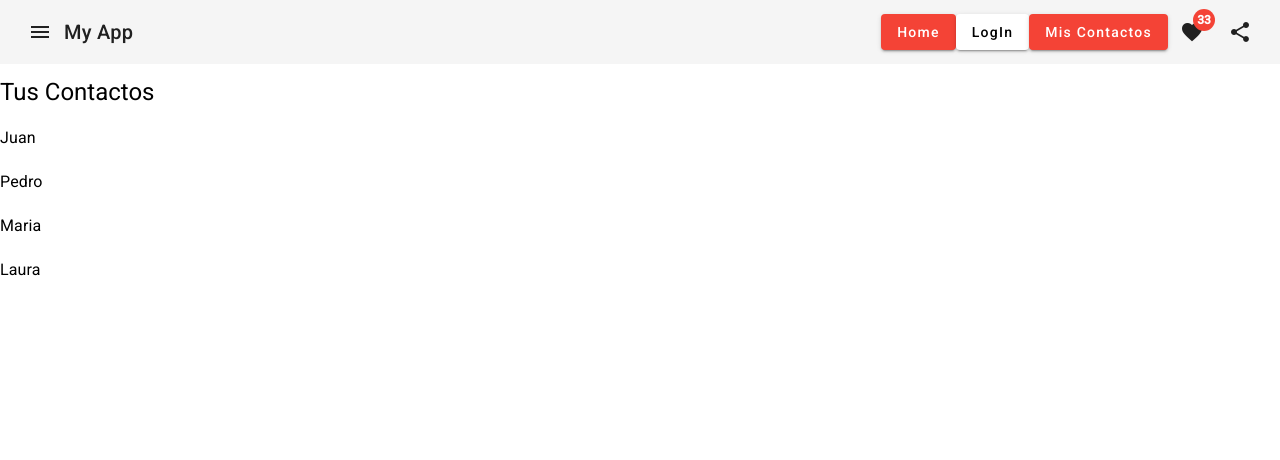
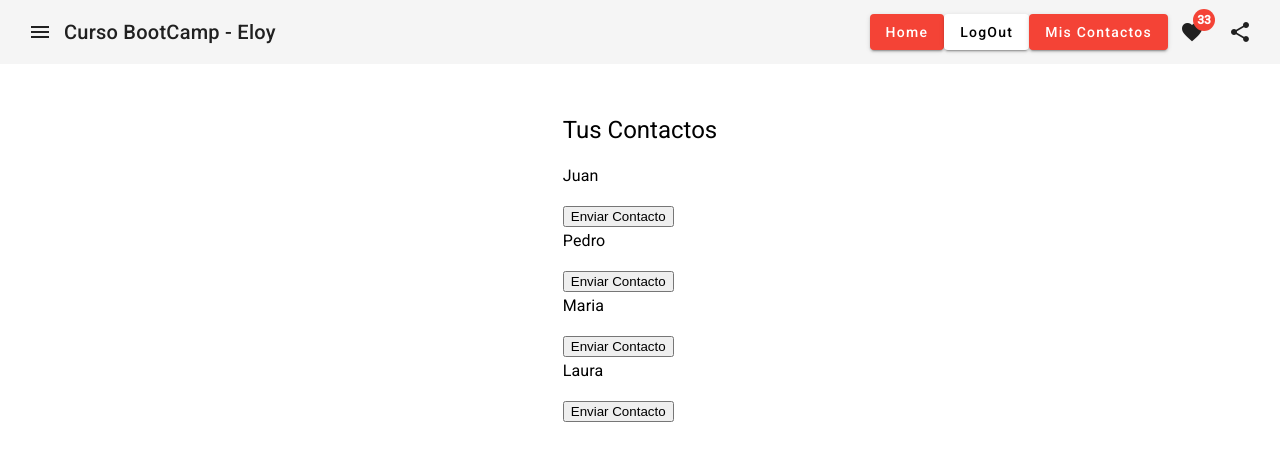
Before and after one commit to eloypgweb/eloy-cursoOpenBootcamp, an Angular app: page /contacts in a window 1280 px wide. Shown: the top 460 px of the page. Built offline with nearby package versions, Linux system fonts and the light colour scheme; sample sign-in values are in the browser's storage.

Commit message:
PrimerosPasos v1.0.3

```diff
--- a/src/app/app.component.html
+++ b/src/app/app.component.html
@@ -1,2 +1,4 @@
 <app-toolbar></app-toolbar>
-<router-outlet />
+<div class="container">
+    <router-outlet />
+</div>
--- a/src/app/app.component.scss
+++ b/src/app/app.component.scss
@@ -0,0 +1,8 @@
+.container{
+    display: flex;
+    justify-content: center;
+    align-items: center;
+    flex: 1;
+    overflow: hidden;
+    margin-top: 50px;
+}
--- a/src/app/componentes/toolbar/toolbar.component.html
+++ b/src/app/componentes/toolbar/toolbar.component.html
@@ -3,15 +3,15 @@
     <button mat-icon-button class="example-icon" aria-label="Example icon-button with menu icon">
       <mat-icon>menu</mat-icon>
     </button>
-      <span>My App</span>
+    <span>Curso BootCamp - Eloy</span>
     <span class="example-spacer"></span>
     <button (click)="navegarParaHome()" mat-raised-button color="warn">Home</button>
-      <a mat-raised-button routerLink="/login" >LogIn</a>
+    <a *ngIf="!token" mat-raised-button (click)="login()">LogIn</a>
+    <a *ngIf="token" mat-raised-button (click)="logout()">LogOut</a>
     <button (click)="navegarParaContacts()" mat-raised-button color="warn">Mis Contactos</button>
     <button mat-icon-button class="example-icon favorite-icon" aria-label="Example icon-button with heart icon">
       <mat-icon matBadge="33" matBadgeColor="warn">favorite</mat-icon>
     </button>
-
     <button mat-icon-button class="example-icon" aria-label="Example icon-button with share icon">
       <mat-icon>share</mat-icon>
     </button>
--- a/src/app/componentes/toolbar/toolbar.component.ts
+++ b/src/app/componentes/toolbar/toolbar.component.ts
@@ -6,27 +6,39 @@ import { MatDividerModule } from '@angular/material/divider';
 import {MatBadgeModule} from '@angular/material/badge';
 import { RouterLink } from '@angular/router';
 import { Router } from '@angular/router';
+import { NgIf } from '@angular/common';
 
 @Component({
   selector: 'app-toolbar',
   standalone: true,
-  imports: [MatToolbarModule, MatButtonModule, MatIconModule, MatDividerModule, MatBadgeModule, RouterLink],
+  imports: [MatToolbarModule, MatButtonModule, MatIconModule, MatDividerModule, MatBadgeModule, RouterLink, NgIf],
   templateUrl: './toolbar.component.html',
   styleUrl: './toolbar.component.scss'
 })
 export class ToolbarComponent {
+  token: string | null = null;
 
   constructor(private router: Router) { }
 
   ngOnInit(): void {
     console.log('ToolbarComponent initialized');
+    this.token = sessionStorage.getItem('token');
   }
 
   navegarParaContacts(): void {
     this.router.navigate(['contacts']);
   }
+
   navegarParaHome(): void {
     this.router.navigate(['/']);
   }
 
+  login(): void {
+    this.router.navigate(['login']);
+  }
+
+  logout(): void {
+    sessionStorage.removeItem('token');
+    this.router.navigate(['home']);
+  }
 }
--- a/src/app/models/contact.interface.ts
+++ b/src/app/models/contact.interface.ts
@@ -3,4 +3,5 @@ export interface IContacto {
     nombre: string;
     apellido: string;
     email: string;
+    sexo: string;
 }
--- a/src/app/pages/contacts-page/contacts-page.component.html
+++ b/src/app/pages/contacts-page/contacts-page.component.html
@@ -4,5 +4,6 @@
 <div *ngFor="let contacto of listaContactos; let i=index">
 <div routerLink="{{contacto.id}}">
     <h3>{{contacto.nombre}} </h3>
+    <button (click)="volverAHome(contacto)">Enviar Contacto</button>
 </div>
 </div>
--- a/src/app/pages/contacts-page/contacts-page.component.ts
+++ b/src/app/pages/contacts-page/contacts-page.component.ts
@@ -1,7 +1,7 @@
 import { Component } from '@angular/core';
 import { IContacto } from '../../models/contact.interface';
 import { NgFor } from '@angular/common';
-import { RouterLink } from '@angular/router';
+import { ActivatedRoute, NavigationExtras, Router, RouterLink } from '@angular/router';
 
 @Component({
   selector: 'app-contacts-page',
@@ -13,16 +13,34 @@ import { RouterLink } from '@angular/router';
 export class ContactsPageComponent {
 
   listaContactos: IContacto[] = [
-    { id: 1, nombre: 'Juan', apellido: 'Perez', email: 'juanperez@seidor.es' },
-    { id: 2, nombre: 'Pedro', apellido: 'Gomez', email:  'pedrogomez@seidor.es' },
-    { id: 3, nombre: 'Maria', apellido: 'Lopez', email:  'marialopez@seidor.es' },
-    { id: 4, nombre: 'Laura', apellido: 'Garcia', email:  'lauragarcia@seidor.es' }
+    { id: 1, nombre: 'Juan', apellido: 'Perez', email: 'juanperez@seidor.es', sexo: 'hombre'},
+    { id: 2, nombre: 'Pedro', apellido: 'Gomez', email:  'pedrogomez@seidor.es', sexo: 'hombre'},
+    { id: 3, nombre: 'Maria', apellido: 'Lopez', email:  'marialopez@seidor.es', sexo: 'mujer'},
+    { id: 4, nombre: 'Laura', apellido: 'Garcia', email:  'lauragarcia@seidor.es', sexo: 'mujer'}
   ];
 
 
-  constructor() { }
+  constructor(private router: Router, private route: ActivatedRoute) { }
 
   ngOnInit(): void {
+
+    // Obtenemos los query params
+    this.route.queryParams.subscribe((params: any) => {
+      console.log('Query param: ',params.sexo);
+    })
+
+  }
+
+  // Ejemplo de paso de info entre componentes a través del ESTADO
+  volverAHome(contacto: IContacto) {
+
+    let navigationExtras: NavigationExtras = {
+      state: {
+        data: contacto
+      }
+    };
+
+    this.router.navigate(['home'], navigationExtras);
   }
 
 }
--- a/src/app/pages/home-page/home-page.component.html
+++ b/src/app/pages/home-page/home-page.component.html
@@ -1,3 +1,11 @@
 <div class="example-button-row">
     <img src="https://i.pinimg.com/originals/9d/9f/7c/9d9f7c9155df5374aa88b91aa7234b38.png" alt="up" style="width: 100%; height: auto; display: block; margin: 0 auto;">
 </div>
+
+<a [routerLink]="['/contacts']" [queryParams]="{sexo: 'hombre'}">Ver <strong>los</strong> colegas</a>
+<br><br>
+<a [routerLink]="['/contacts']" [queryParams]="{sexo: 'mujer'}">Ver <strong>las</strong> colegas</a>
+
+
+<h1 *ngIf="contactoSeleccionado">Bienvenido, <strong>{{contactoSeleccionado.nombre}} {{contactoSeleccionado.apellido}}</strong></h1>
+<h2 *ngIf="contactoSeleccionado">Correo: {{contactoSeleccionado.email}}</h2>
--- a/src/app/pages/home-page/home-page.component.ts
+++ b/src/app/pages/home-page/home-page.component.ts
@@ -1,29 +1,46 @@
-import { Component } from '@angular/core';
+import { Component, OnInit } from '@angular/core';
 import {MatIconModule} from '@angular/material/icon';
 import {MatButtonModule} from '@angular/material/button';
 import {MatDividerModule} from '@angular/material/divider';
 import { RouterLink } from '@angular/router';
 
 import { Router } from '@angular/router';
+import { IContacto } from '../../models/contact.interface';
+import { NgIf } from '@angular/common';
 
 @Component({
   selector: 'app-home-page',
   standalone: true,
-  imports: [MatButtonModule, MatDividerModule, MatIconModule, RouterLink],
+  imports: [MatButtonModule, MatDividerModule, MatIconModule, RouterLink, NgIf],
   templateUrl: './home-page.component.html',
   styleUrl: './home-page.component.scss'
 })
 
-export class HomePageComponent {
+export class HomePageComponent implements OnInit {
+
+  contactoSeleccionado: IContacto | undefined;
 
   constructor(private router: Router) { }
 
   ngOnInit(): void {
     console.log('HomePageComponent initialized');
+
+    // Leemos el historial de navegación
+    if(history.state.data) {
+      console.log(history.state.data);
+      this.contactoSeleccionado = history.state.data;
+    }
   }
 
   navegarParaContacts(): void {
-    this.router.navigate(['contacts']);
+
+    let navigationExtras = {
+      queryParams: {
+        sexo: 'mujer'
+      }
+    };
+
+    this.router.navigate(['contacts'], navigationExtras);
   }
 
 }
--- a/src/app/pages/login-page/login-page.component.html
+++ b/src/app/pages/login-page/login-page.component.html
@@ -1,15 +1,17 @@
 <mat-form-field>
     <mat-label>Input</mat-label>
     <input matInput>
-  </mat-form-field>
-  <mat-form-field>
+</mat-form-field>
+<mat-form-field>
     <mat-label>Select</mat-label>
     <mat-select>
       <mat-option value="one">First option</mat-option>
       <mat-option value="two">Second option</mat-option>
     </mat-select>
-  </mat-form-field>
-  <mat-form-field>
+</mat-form-field>
+<mat-form-field>
     <mat-label>Textarea</mat-label>
     <textarea matInput></textarea>
+
 </mat-form-field>
+<button (click)="loginUser()">Acceder</button>
--- a/src/app/pages/login-page/login-page.component.ts
+++ b/src/app/pages/login-page/login-page.component.ts
@@ -2,6 +2,7 @@ import { Component } from '@angular/core';
 import {MatSelectModule} from '@angular/material/select';
 import {MatInputModule} from '@angular/material/input';
 import {MatFormFieldModule} from '@angular/material/form-field';
+import { Router } from '@angular/router';
 
 @Component({
   selector: 'app-login-page',
@@ -12,8 +13,18 @@ import {MatFormFieldModule} from '@angular/material/form-field';
 })
 export class LoginPageComponent {
 
+  constructor(private router: Router) { }
+
   ngOnInit(): void {
+    let token = sessionStorage.getItem('token');
+    // if (token) {
+    //   this.router.navigate(['home']);
+    // }
+  }
+
+  loginUser() {
     sessionStorage.setItem('token', '123456789');
+    this.router.navigate(['contacts']);
   }
 
 }
```
Lines whose indentation alone changed are shown as unchanged.
